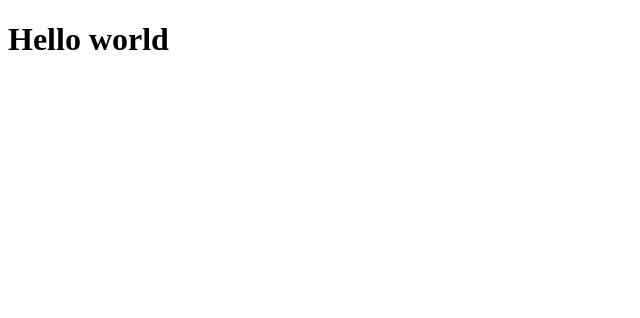
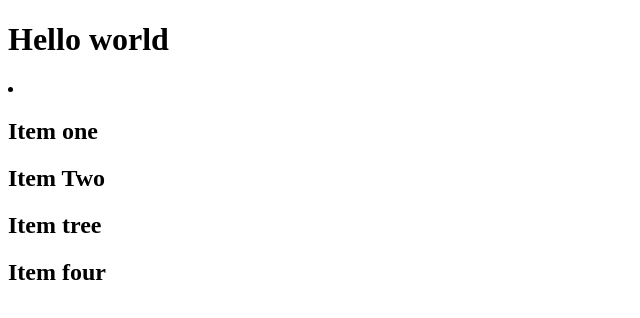
Before and after one commit to hacker81-sherlock/learn_git, a plain HTML site: page index.html in a window 1280 px wide. Shown: the whole page, without its empty margins (0-640 px from the left). Drawn offline with Linux system fonts and the light colour scheme.

Commit message:
html added

```diff
--- a/index.html
+++ b/index.html
@@ -7,5 +7,11 @@
 </head>
 <body>
     <h1>Hello world</h1>
+    <li>
+        <h2>Item one</h2>
+        <h2>Item Two</h2>
+        <h2>Item tree</h2>
+        <h2>Item four</h2>
+    </li>
 </body>
 </html>
```
